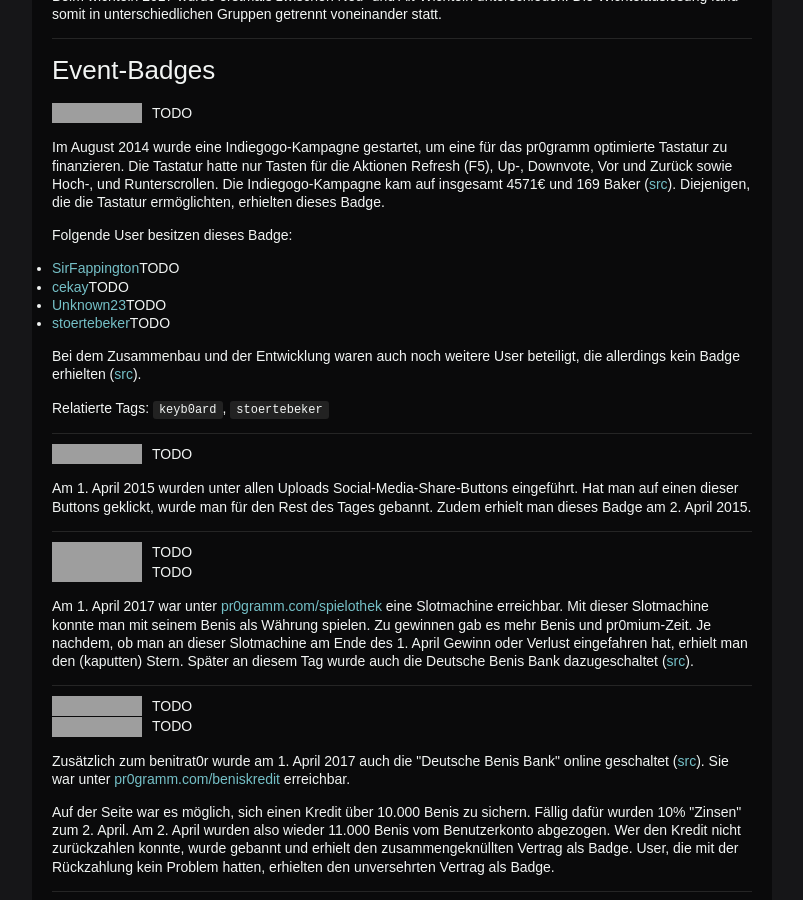
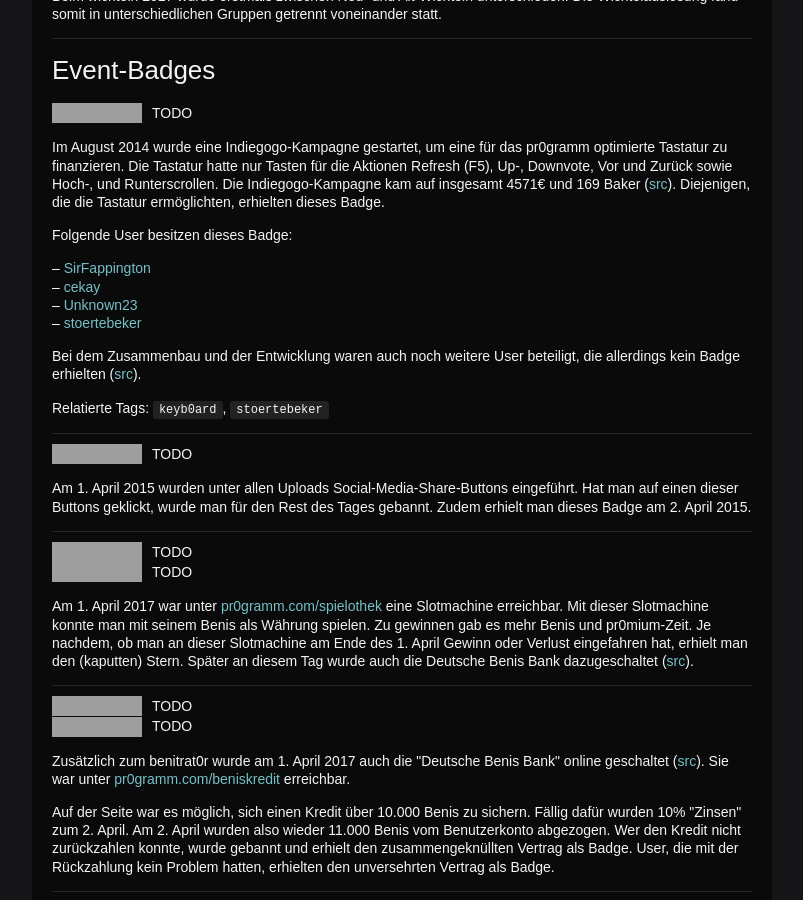
Before and after one commit to holzmaster/userscripts, a Jekyll site: the page built from miniwiki.html, in a window 1280 px wide and 900 px high, scrolled down 1561 px, cut to the strip 0-900 px from the top of the window. Shown: the whole strip, without its empty margins (238-1041 px from the left). Built offline with Jekyll 4.4.1, drawn with Linux system fonts in a browser that asks for light colours; grey boxes are pictures that could not be loaded.

Commit message:
Fix lists

```diff
--- a/miniwiki.html
+++ b/miniwiki.html
@@ -110,7 +110,7 @@ permalink: /miniwiki/
 					beim
 					Nachwichteln etwas verschicken, bekommen ein unabhängiges Badge.</p>
 				<p>Über die Jahre ist die Anzahl der Wichtel gestiegen:
-				<ul>
+					<ul class="custom-dashed-list">
 						<li>2014: 928 Wichtel (<a href="//pr0gramm.com/user/pr0gramm/uploads/482287">src</a>)</li>
 						<li>2015: 3983 Wichtel, 186 Lappen (<a href="//pr0gramm.com/user/pr0gramm/uploads/1142870">src</a>)
 						</li>
@@ -149,11 +149,11 @@ permalink: /miniwiki/
 					ermöglichten, erhielten dieses Badge.</p>
 				<p>
 					Folgende User besitzen dieses Badge:
-				<ul>
-					<li><span class="badge-preview"><a href="//pr0gramm.com/user/SirFappington">SirFappington</a></span><span class="badge-description">TODO</span></li>
-					<li><span class="badge-preview"><a href="//pr0gramm.com/user/cekay">cekay</a></span><span class="badge-description">TODO</span></li>
-					<li><span class="badge-preview"><a href="//pr0gramm.com/user/Unknown23">Unknown23</a></span><span class="badge-description">TODO</span></li>
-					<li><span class="badge-preview"><a href="//pr0gramm.com/user/stoertebeker">stoertebeker</a></span><span class="badge-description">TODO</span></li>
+					<ul class="custom-dashed-list">
+						<li><a href="//pr0gramm.com/user/SirFappington">SirFappington</a></li>
+						<li><a href="//pr0gramm.com/user/cekay">cekay</a></li>
+						<li><a href="//pr0gramm.com/user/Unknown23">Unknown23</a></li>
+						<li><a href="//pr0gramm.com/user/stoertebeker">stoertebeker</a></li>
 						<!-- TODO: Fehlt hier wer? -->
 					</ul>
 				</p>
@@ -375,7 +375,7 @@ permalink: /miniwiki/
 					Die Preise der Artikel richteten sich nach dem Benis des Users.
 				</p>
 				<p>Die Wirkung dieser Artikel war wie folgt:</p>
-				<ul>
+				<ul class="custom-dashed-list">
 					<li><strong>Toilettenpapier</strong>: Hatte vorerst keinen besonderen Nutzen. Wer aber mehr als 500
 						Rollen gekauft hat, bekam am 2. April das Toilettenpapier-Badge.</li>
 					<li><strong>Bier</strong>: Hatte vorerst keinen besonderen Nutzen. Wer aber mehr als 1000l gekauft
```
Lines whose indentation alone changed are shown as unchanged.
